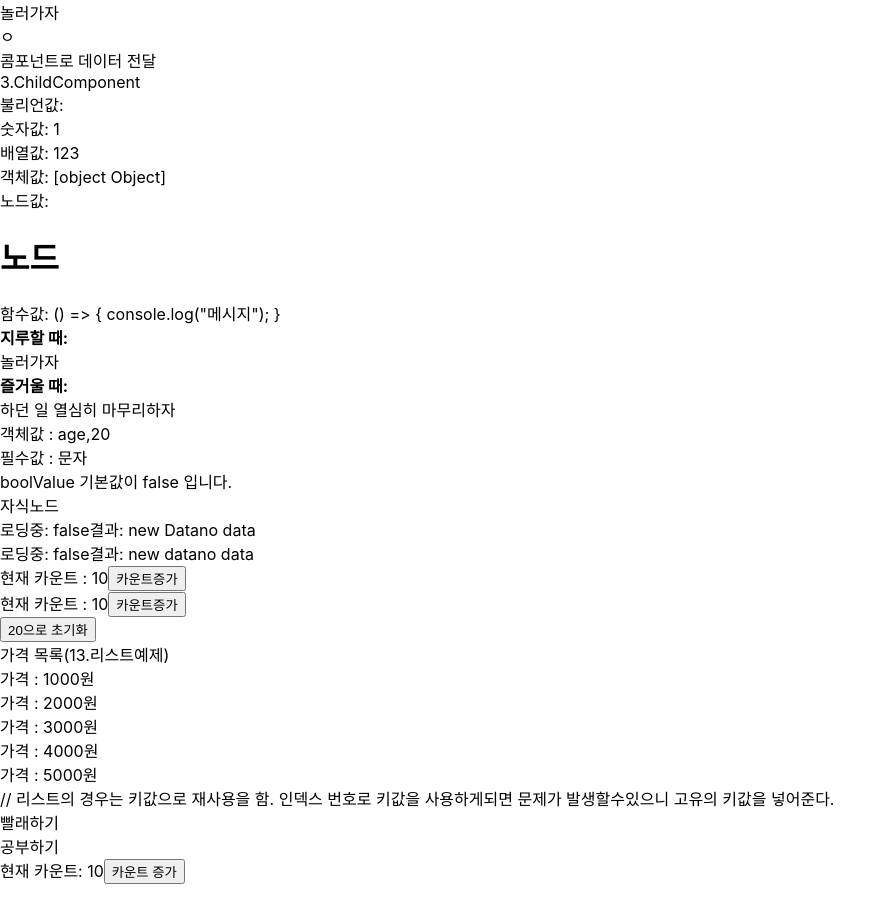
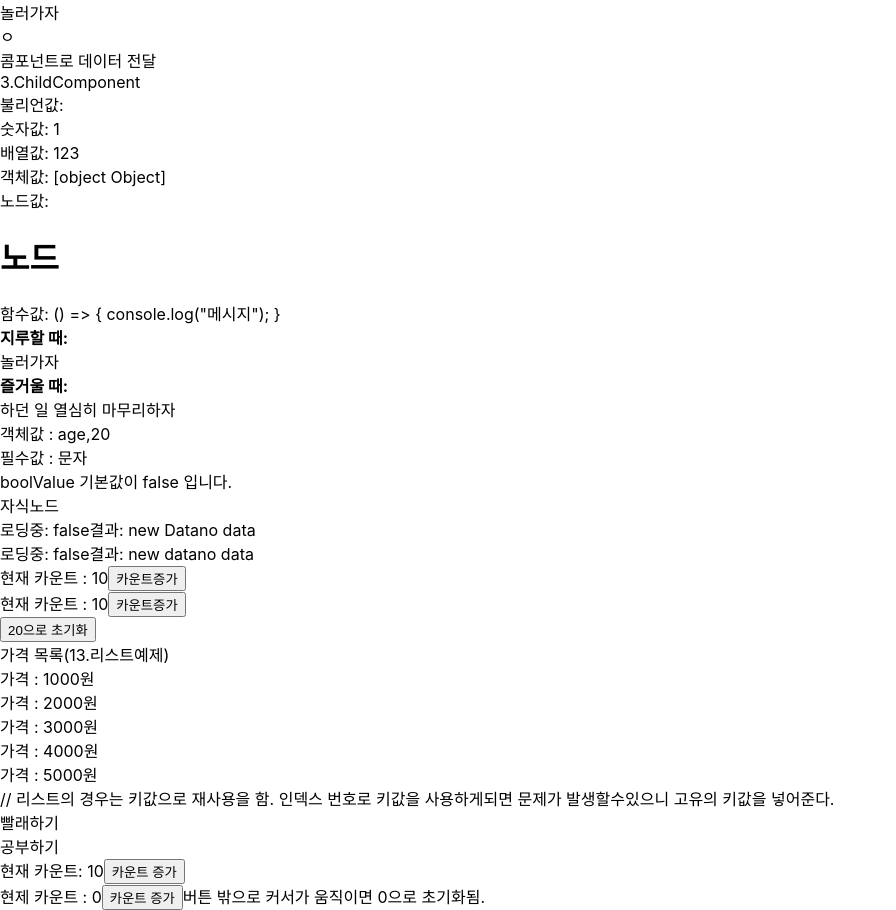
Before and after one commit to lee-kangpyo/do-it-example, a React (Create React App) app: page / in a window 1280 px wide. Shown: the whole page, without its empty margins (0-896 px from the left). Before the commit the page ends 884 px from the top, so only its background shows below. Built offline with nearby package versions, Linux system fonts and the light colour scheme.

Commit message:
콤포넌트에서 dom 이벤트 리스너 사용하기

```diff
--- /dev/null
+++ b/src/03/17.Counter3.jsx
@@ -0,0 +1,33 @@
+import React from 'react'
+import PropTypes from 'prop-types'
+
+class Counter3 extends React.Component {
+  constructor(props){
+    super(props);
+    this.state = {
+      count:0,
+    }
+    this.increaseCount = this.increaseCount.bind(this);
+    this.resetCount = this.resetCount.bind(this);
+  }
+
+  increaseCount(){
+    this.setState( ({count}) => ({count : count + 1}) )
+  }
+
+  resetCount(){
+    this.setState( ({count}) => ({count:0}) )
+  }
+
+  render () {
+    return(
+      <div>
+        현제 카운트 : {this.state.count}
+        <button onClick = {this.increaseCount} onMouseOut = {this.resetCount} >카운트 증가</button>
+        버튼 밖으로 커서가 움직이면 0으로 초기화됨.
+      </div>
+    )
+  }
+}
+
+export default Counter3;
--- a/src/App.jsx
+++ b/src/App.jsx
@@ -15,6 +15,8 @@ import NewCounter from './03/12.newCounter';
 import ListExample from './03/13.ListExample';
 import TodoList from './03/14.TodoList';
 import Counter2 from './03/15.Counter2';
+import Counter3 from './03/17.Counter3';
+
 
 class App extends Component {
 
@@ -82,6 +84,7 @@ class App extends Component {
         <ListExample />
         <TodoList />
         <Counter2 count = {this.state.count} onAdd={this.increaseCount.bind(this)} />
+        <Counter3 />
       </div>
     );
   }
```
Also changed, not shown: src/03/16.ScrollSpy.jsx (added, +37 -0 lines).
